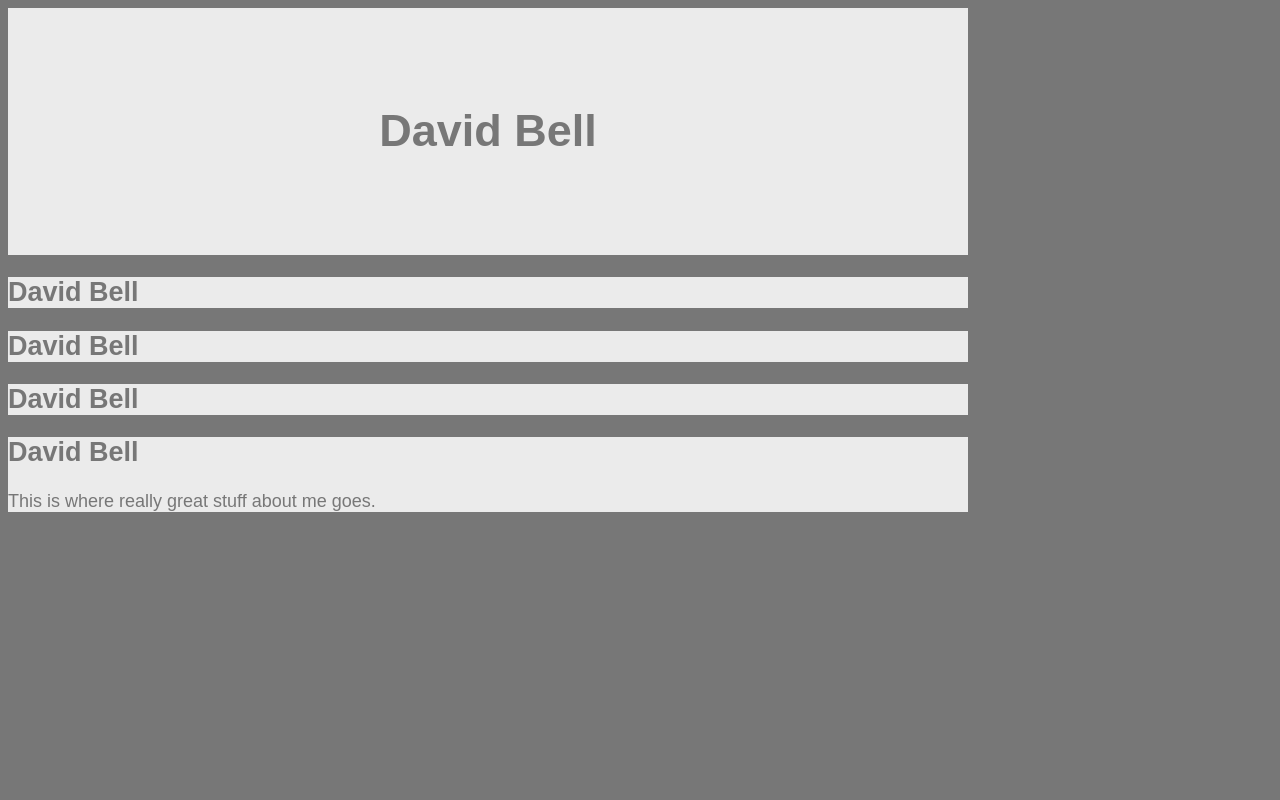
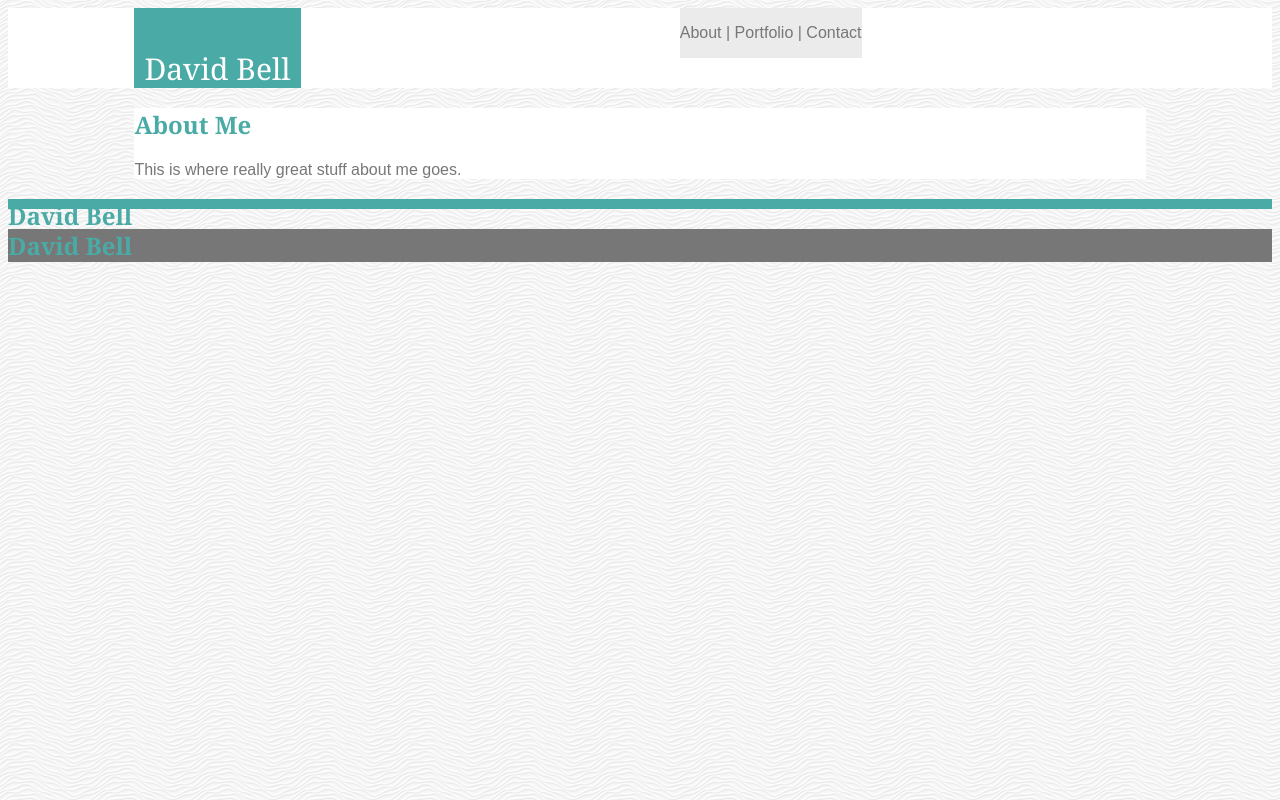
Before and after one commit to actualizeit/Basic-Portfolio, a plain HTML site: page index.html in a window 1280 px wide. Drawn offline with Linux system fonts and the light colour scheme.

Commit message:
first page color scheme

```diff
--- a/assets/css/style.css
+++ b/assets/css/style.css
@@ -1,45 +1,75 @@
-.Header {
-    padding: 60px;
+body {
+    background-image: url("../images/white-waves.png");
+    }
+
+.Header{
+    height: 80px;
+    width: 100%;
+    background: #cccccc;
+    margin: 0;
+    padding: 0;
+    border: 0;
+
+    background: #ffffff;
+    overflow:hidden;
+}
+
+.MyName {
+    font-family: 'Georgia', Times, Times New Roman, serif;
+    height: 100%;
+    float: left;
+    margin-left:10%;
+    padding: 10px;
+    background: #4aaaa5;
+    font-size: 30px;
+    color: white;
     text-align: center;
-    background: #ebebeb;
-    font-size: 30px;
+    vertical-align: middle;
   }
 
-Body{
-    font-family: 'Arial', 'Helvetica Neue', 'Helvetica', 'sans-serif';
-    color: #777;
-    background: #777;
-    width: 960px;
-    font-size: 18px;
+.Nav{
+    background: #ebebeb;
+    float: left;
+    margin-left:30%;
+}
+
+body{
+    color:  #777777;
+    font-family: 'Arial', 'Helvetica Neue', Helvetica, sans-serif;
+}
+
+.AboutMe{
+    color: #777777;
+    background:#ffffff;
+    border-color: #dddddd;
+    border-width: 10px;
+    margin: 0 10% 0 10%;
   }
 
-Nav{
+
+
+.Divider{
+    background: #4aaaa5;
+    height: 10px;
+}
+
+.Aside{
     background: #ebebeb;
 }
 
-Section{
-    background: #ebebeb;
+.Footer{
+    background: #666666;
 }
 
-Aside{
-    background: #ebebeb;
-}
-
-Footer{
-    background: #ebebeb;
-}
-
-Article{
+.Article{
     color: #ebebeb;
     background: #777;
 }
 
 h1{
-    color: #777,;
-    background: #ebebeb;
+    color: #4aaaa5;
+    font-family: 'Georgia', Times, Times New Roman, serif;
 }
 
 p{
-    color: #777;
-    background: #ebebeb;
 }
--- a/index.html
+++ b/index.html
@@ -7,21 +7,26 @@
 </head>
 
 <body>
-    <section class="Header">
-        <h1>David Bell</h1>
+   <section class="Header">
+        <section class="MyName">
+            <p>David Bell</p>
+        </section>
+        <section class="Nav">
+            <p>About | Portfolio | Contact</p>
+        </section>
     </section>
-    <section class="Nav">
-            <h1>David Bell</h1>
+
+    <section class="AboutMe">
+            <h1>About Me</h1>
+            <p>This is where really great stuff about me goes.</p>
     </section>
-    <section class="Aside">
-            <h1>David Bell</h1>
-    </section>
-    <section class="Section">
+
+    <section class="Divider">
             <h1>David Bell</h1>
     </section>
     <section class="Article">
             <h1>David Bell</h1>
-            <p>This is where really great stuff about me goes.</p>
+
     </section>
 
     </section>
```
Also changed, not shown: assets/images/David.jpg (renamed from assets/David.jpg), assets/images/white-waves.png (added).
